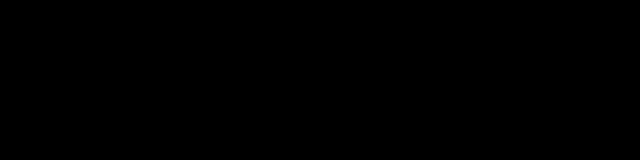
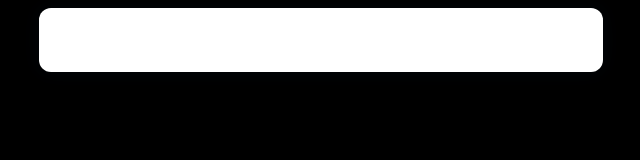
Before and after one commit to arivera-met/auth0-progressive-profile, a plain HTML site: page index.html in a window 1280 px wide. Shown: the whole page, without its empty margins (319-959 px from the left). Drawn offline with Linux system fonts and the light colour scheme.

Commit message:
Update index.html

```diff
--- a/index.html
+++ b/index.html
@@ -2,11 +2,19 @@
 <head>
 <style>
 body { background-color: #000; }
+.container {
+    max-width: 500px;
+    border-radius: 12px;
+    background: #fff;
+    box-shadow: 0 0 20px 0 rgb(0 63 103 / 10%);
+    padding: 2rem;
+    margin: auto;
+}
 </style>
 <script async src="https://sdk.arengu.com/forms.js"></script>
 </head>
 <body>
-  <div style="width:100%; text-align: center; background-color:#fff;">
+  <div class="container">
   <div data-arengu-form-id="167606036368751153"></div>
   </div>
 </body>
```
